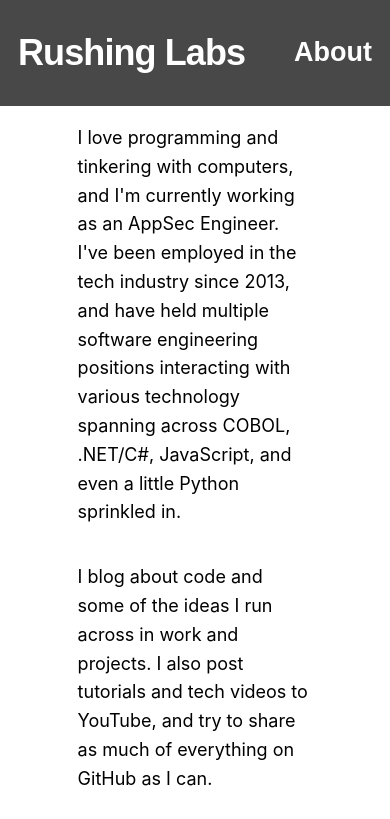
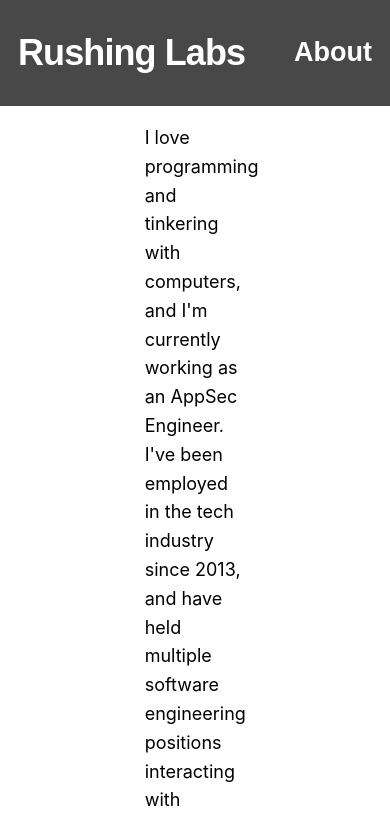
Before and after one commit to meddlin/rushinglabs-blog-nextjs, a Next.js app: page /about in a window 390 px wide. Shown: the top 819 px of the page. Built offline with nearby package versions, Linux system fonts and the light colour scheme; a web font is replaced by a local one.

Commit message:
Larger screen responsiveness for About page

```diff
--- a/styles/about.module.css
+++ b/styles/about.module.css
@@ -25,3 +25,17 @@
         width: 70%;
     }
 }
+
+/* If screen is 1000px or wider */
+@media (min-width: 1300px), screen and (orientation: portrait) {
+    .mainContent {
+        width: 50%;
+    }
+}
+
+/* If screen is 1920px or wider */
+@media (min-width: 1920px), screen and (orientation: portrait) {
+    .mainContent {
+        width: 30%;
+    }
+}
```
